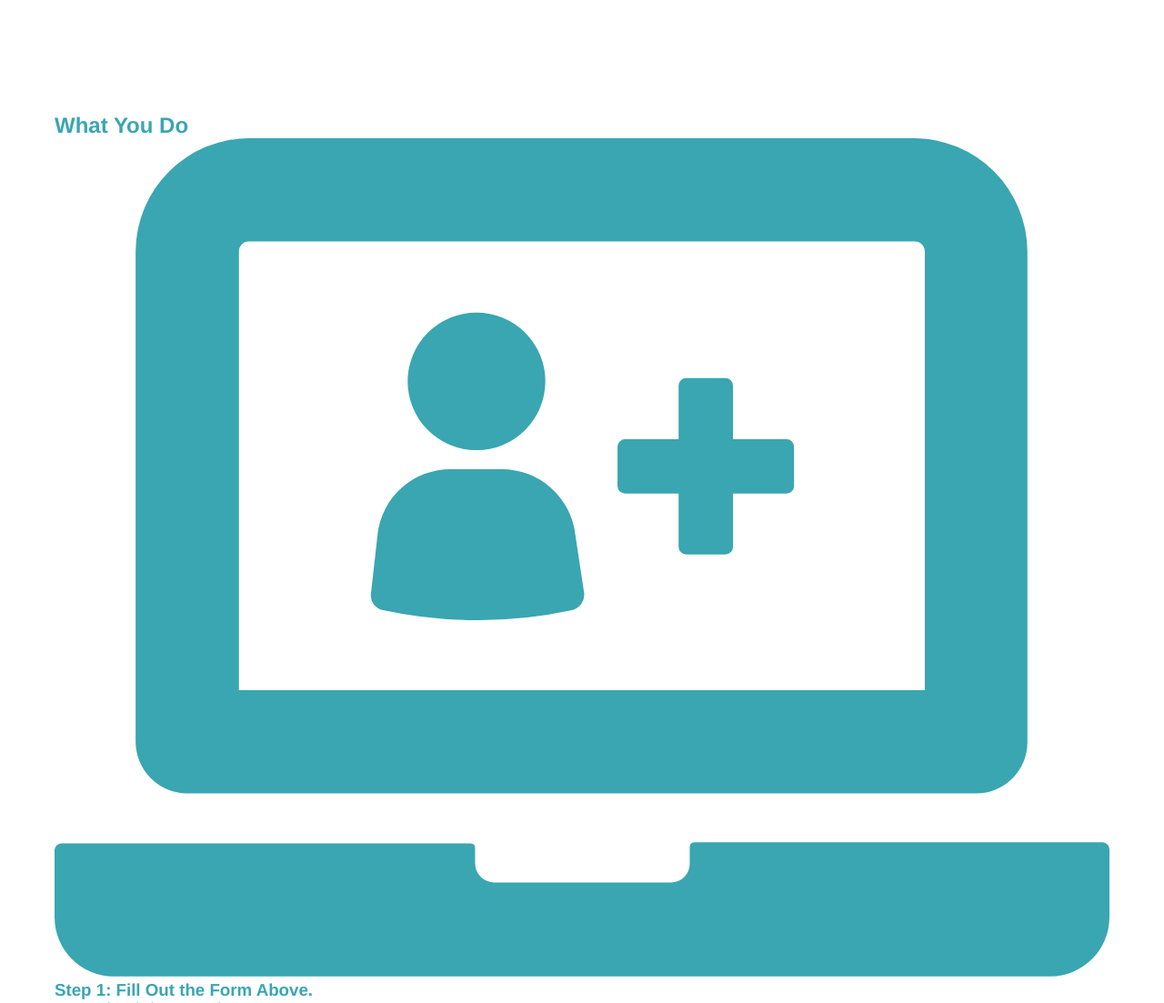
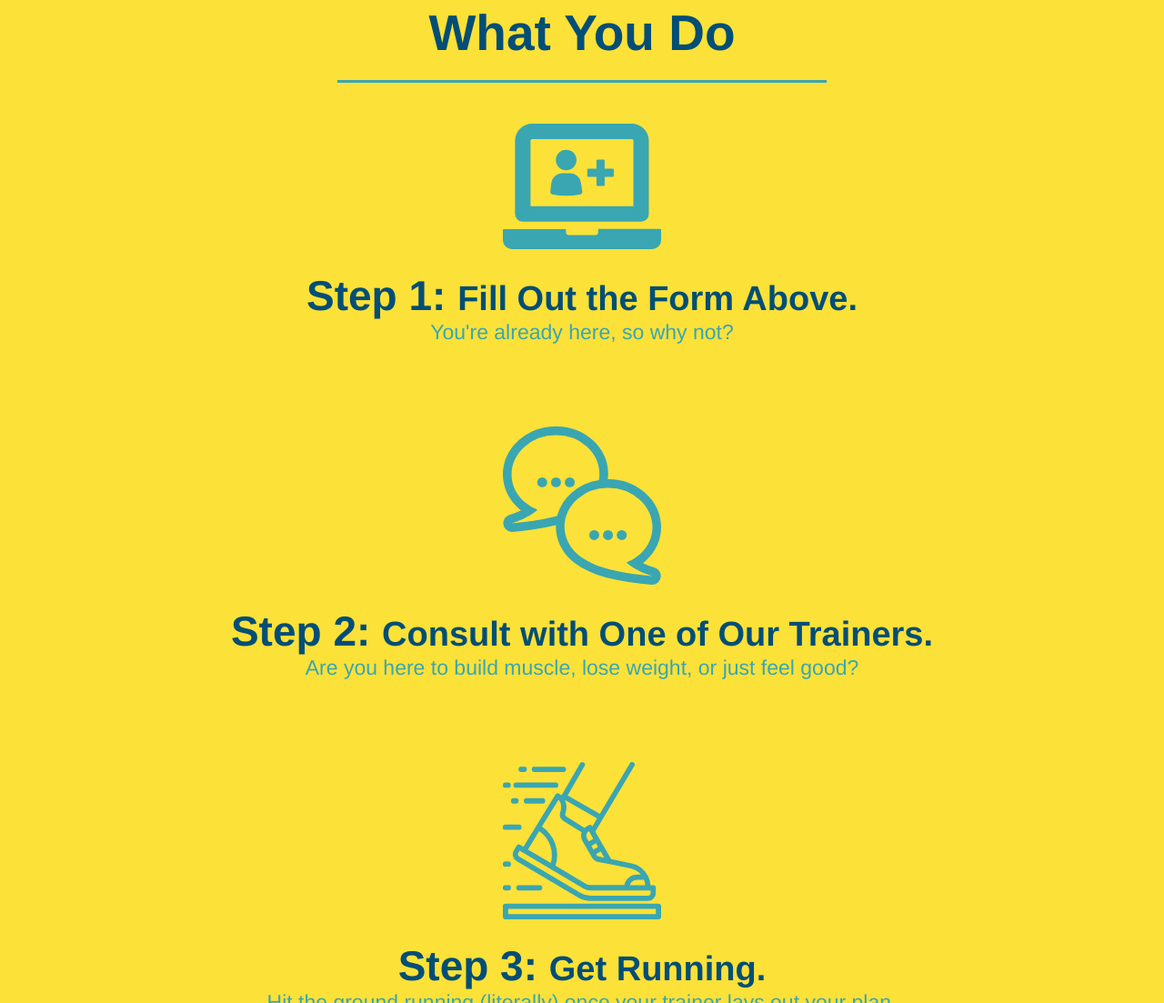
Before and after one commit to skolbo/run-buddy, a plain HTML site: page index.html in a window 1280 px wide. Shown: the part 1116-2219 px from the top of the page at 91% size. Drawn offline with Linux system fonts and the light colour scheme.

Commit message:
style what we do section

```diff
--- a/assets/css/style.css
+++ b/assets/css/style.css
@@ -150,18 +150,25 @@ header a {
   }
   /* HERO STYLES END */
 
+  .section-title {
+    font-size: 55px;
+    color: #024e76;
+    margin-bottom: 35px;
+    padding: 0 100px 20px 100px;
+    display: inline-block;
+    border-bottom: 3px solid;
+  }
+
+  .primary-border {
+    border-color: #fce138;
+  }
+
+  .secondary-border {
+    border-color: #39a6b2;
+  }
+
   .intro {
     text-align: center;
-  }
-
-  .intro h2 {
-    display: inline-block;
-    font-size: 55px;
-    color:#024e76;
-    margin-bottom: 35px;
-    padding: 0 100px 20px 100px;
-    border-bottom: 3px solid;
-    border-color: #fce138;
   }
 
   .intro p {
@@ -171,3 +178,41 @@ header a {
     width: 80%;
     font-size: 20px;
   }
+
+  .intro h2 {
+  display: inline-block;
+  font-size: 55px;
+  color: #024e76;
+  margin-bottom: 35px;
+  padding: 0 100px 20px 100px;
+  border-bottom: 3px solid;
+  border-color: #fce138;
+}
+
+  .steps {
+    text-align: center;
+    background: #fce138;
+  }
+  .steps div {
+    margin-bottom: 80px;
+  }
+
+  .steps img {
+    width: 15%;
+    margin: 10px 0;
+  }
+
+  .steps h3 {
+    color: #024e76;
+    font-size: 46px;
+    margin-top: 10px;
+  }
+
+  .steps p {
+    color: #39a6b2;
+    font-size: 23px;
+  }
+
+  .steps span {
+    font-size: 38px;
+  }
--- a/index.html
+++ b/index.html
@@ -72,39 +72,38 @@
   </section>
 
   <!-- "what we do" section -->
-  <section id="what-we-do" class="intro">
-    <h2 class="intro h2">What We Do</h2>
+  <section id="what-we-do" class="intro h2">
+    <h2 class="section-title primary-border">What We Do</h2>
     <p>
       butcher selfies chambray shabby chic gentrify readymade yr Echo Park XOXO Tumblr normcore Banksy direct trade Blue Bottle chillwave you probably haven't heard of them single-origin coffee Vice fanny pack fixie Odd Future Austin fingerstache pickled twee synth Wes Anderson Thundercats viral bitters flannel meggings narwhal Marfa Schlitz sustainable Intelligentsia umami deep v craft
     </p>
   </section>
 
   <!-- "what you do" section -->
-  <section id="what-you-do"></section>
-  <section>
-    <h2>What You Do</h2>
+  <section id="what-you-do" class="steps">
+    <h2 class="section-title secondary-border">What You Do</h2>
 
     <div>
       <img src="./assets/images/step-1.svg" alt="" />
-      <h3>Step 1: Fill Out the Form Above.</h3>
+      <h3>Step 1: <span>Fill Out the Form Above.</span></h3>
       <p>You're already here, so why not?</p>
     </div>
 
     <div>
       <img src="./assets/images/step-2.svg" alt="" />
-      <h3>Step 2: Consult with One of Our Trainers.</h3>
+      <h3>Step 2: <span>Consult with One of Our Trainers.</span></h3>
       <p>Are you here to build muscle, lose weight, or just feel good?</p>
     </div>
 
     <div>
       <img src="./assets/images/step-3.svg" alt="" />
-      <h3>Step 3: Get Running.</h3>
+      <h3>Step 3: <span>Get Running.</span></h3>
       <p>Hit the ground running (literally) once your trainer lays out your plan.</p>
     </div>
 
     <div>
       <img src="./assets/images/step-4.svg" alt="" />
-      <h3>Step 4: See Results.</h3>
+      <h3 class="steps span">Step 4: See Results.</h3>
       <p>Bi-weekly checkins with your trainer will keep you focused</p>
     </div>
   </section>
```
